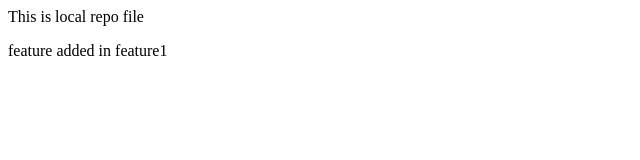
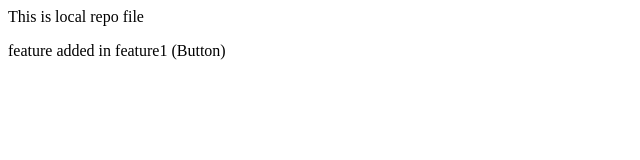
Before and after one commit to BhanuMythreyi/localrepo, a plain HTML site: page index.html in a window 1280 px wide. Shown: the full height of the page, 0-640 px from the left. Drawn offline with Linux system fonts and the light colour scheme.

Commit message:
Added Button

```diff
--- a/index.html
+++ b/index.html
@@ -1,3 +1,3 @@
 <p>This is local repo file</p>
 
-<p>feature added in feature1</p>
+<p>feature added in feature1 (Button)</p>
```
